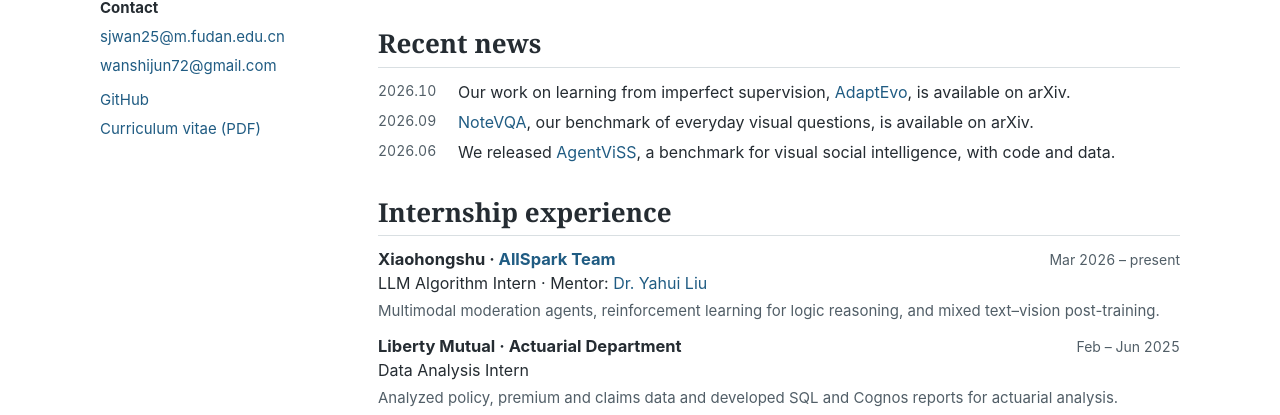
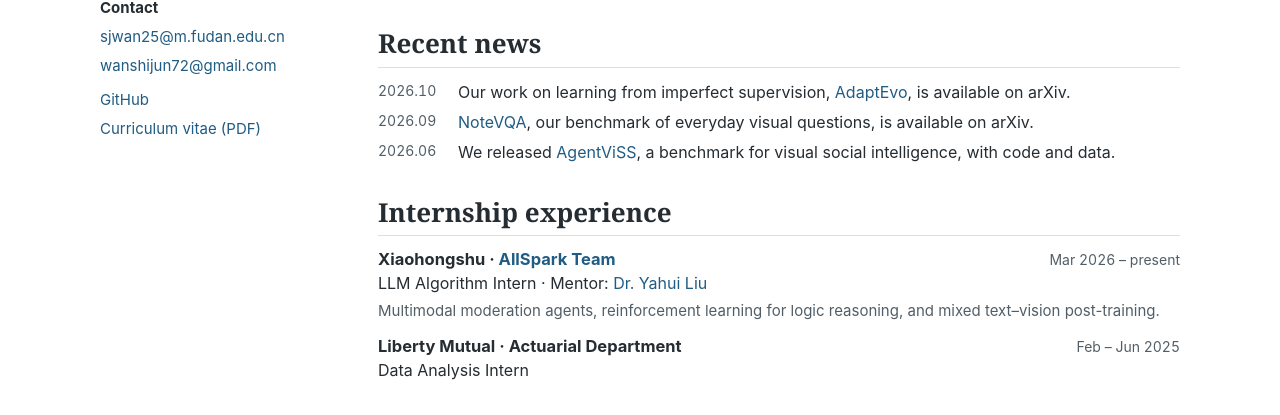
Before and after one commit to JunsWan/junswan.github.io, a plain HTML site: page index.html in a window 1280 px wide. Shown: the part 385-800 px from the top of the page. Drawn offline with Linux system fonts and the light colour scheme.

Commit message:
Remove the Liberty Mutual summary sentence

```diff
--- a/index.html
+++ b/index.html
@@ -23,7 +23,7 @@
 <ul class="news"><li><time>2026.10</time><div>Our work on learning from imperfect supervision, <a href="https://arxiv.org/abs/2610.11354">AdaptEvo</a>, is available on arXiv.</div></li><li><time>2026.09</time><div><a href="https://arxiv.org/abs/2609.15695">NoteVQA</a>, our benchmark of everyday visual questions, is available on arXiv.</div></li><li><time>2026.06</time><div>We released <a href="https://github.com/JunsWan/AgentViSS">AgentViSS</a>, a benchmark for visual social intelligence, with code and data.</div></li></ul>
 </section>
 <section id="experience"><h2>Internship experience</h2>
-<article class="record"><div class="record-top"><h3>Xiaohongshu · <a href="https://huggingface.co/AllSpark-Research">AllSpark Team</a></h3><span>Mar 2026 – present</span></div><div>LLM Algorithm Intern · Mentor: <a href="https://yhlleo.github.io/">Dr. Yahui Liu</a></div><p>Multimodal moderation agents, reinforcement learning for logic reasoning, and mixed text–vision post-training.</p></article><article class="record"><div class="record-top"><h3>Liberty Mutual · Actuarial Department</h3><span>Feb – Jun 2025</span></div><div>Data Analysis Intern</div><p>Analyzed policy, premium and claims data and developed SQL and Cognos reports for actuarial analysis.</p></article>
+<article class="record"><div class="record-top"><h3>Xiaohongshu · <a href="https://huggingface.co/AllSpark-Research">AllSpark Team</a></h3><span>Mar 2026 – present</span></div><div>LLM Algorithm Intern · Mentor: <a href="https://yhlleo.github.io/">Dr. Yahui Liu</a></div><p>Multimodal moderation agents, reinforcement learning for logic reasoning, and mixed text–vision post-training.</p></article><article class="record"><div class="record-top"><h3>Liberty Mutual · Actuarial Department</h3><span>Feb – Jun 2025</span></div><div>Data Analysis Intern</div></article>
 </section>
 <section id="research"><h2>Publications</h2>
 <h3 class="subhead">Conference papers</h3>
```
